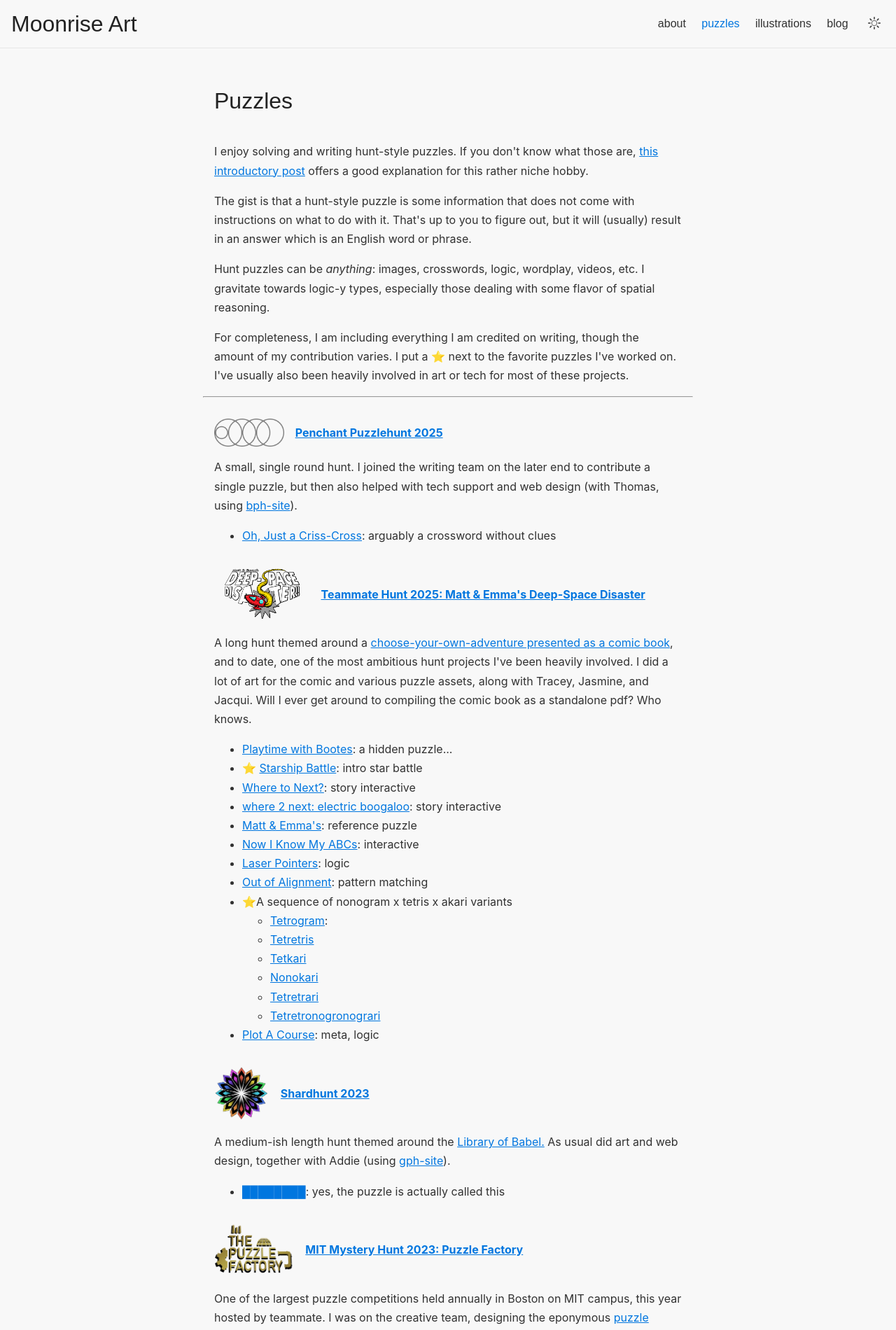
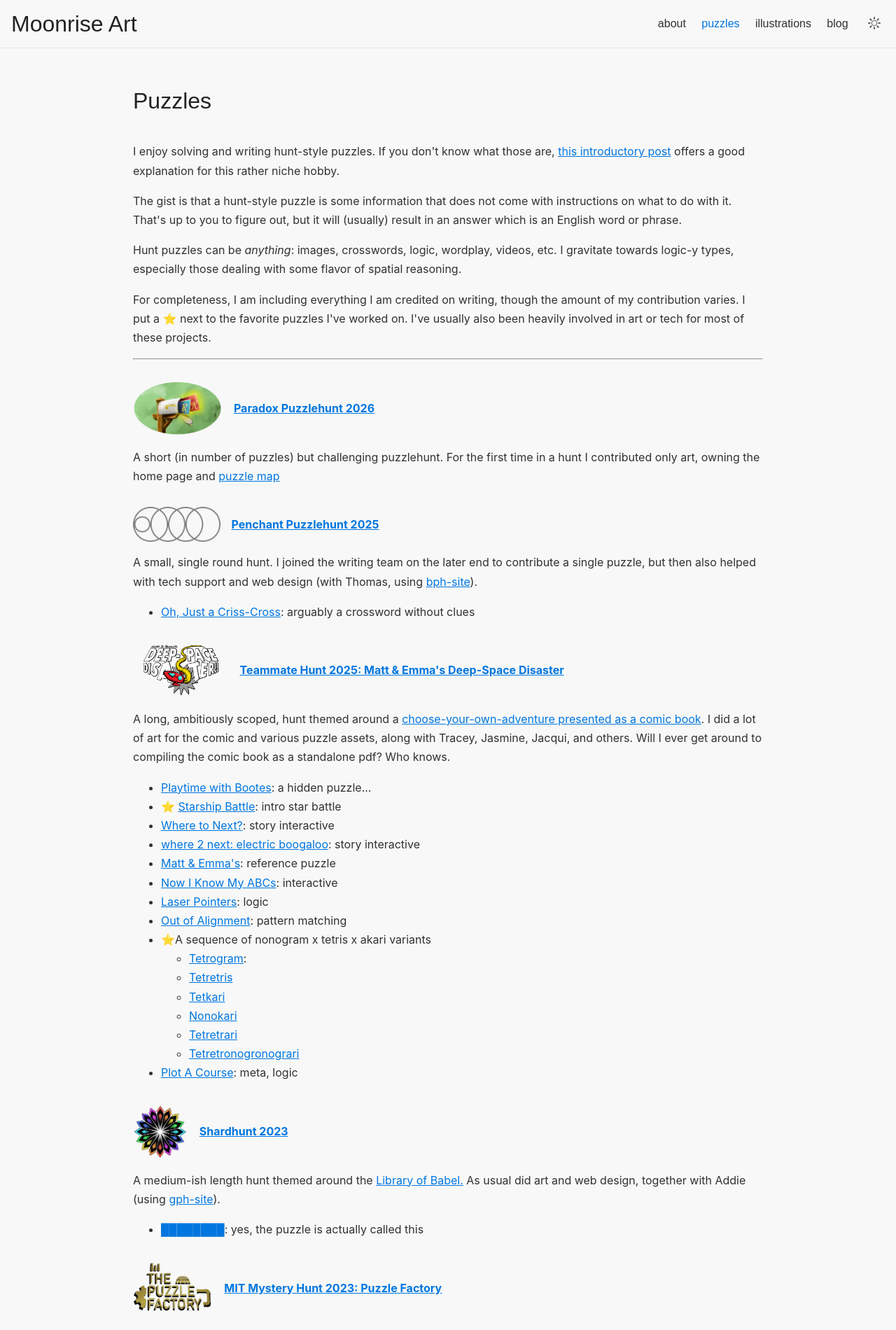
Before and after one commit to ovinogra/ovinogra.github.io, a Jekyll site: the page built from _pages/puzzles.md, in a window 1280 px wide. Shown: the top 1900 px of the page at 70% size. Built offline with Jekyll 4.4.1, drawn with Linux system fonts in a browser that asks for light colours; some web fonts are replaced; some of the changed text lies outside the part shown.

Commit message:
add paradox

```diff
--- a/_pages/puzzles.md
+++ b/_pages/puzzles.md
@@ -10,14 +10,22 @@ permalink: /puzzles/
   <p>The gist is that a hunt-style puzzle is some information that does not come with instructions on what to do with it. That's up to you to figure out, but it will (usually) result in an answer which is an English word or phrase.</p>
   <p>Hunt puzzles can be <em>anything</em>: images, crosswords, logic, wordplay, videos, etc. I gravitate towards logic-y types, especially those dealing with some flavor of spatial reasoning.</p>
   <p>For completeness, I am including everything I am credited on writing, though the amount of my contribution varies. I put a ⭐ next to the favorite puzzles I've worked on. I've usually also been heavily involved in art or tech for most of these projects.</p>
+<hr />
 </div>
 
-<hr />
+<p></p>
 
-<p></p>
 <div class="default-width">
   <div class="hunt-title-row">
-    <img src="/assets/img/puzzles/penchant.png" alt="Penchant puzzlehunt logo" height="40" />
+    <img src="/assets/img/puzzles/paradox2.png" alt="Paradox puzzlehunt 2 logo" height="80" />
+    <a href="https://paradoxpuzzlehunt.com/"><strong>Paradox Puzzlehunt 2026</strong></a>
+  </div>
+  <p>A short (in number of puzzles) but challenging puzzlehunt. For the first time in a hunt I contributed only art, owning the home page and <a href="https://paradoxpuzzlehunt.com/puzzles">puzzle map</a></p>
+</div>
+
+<div class="default-width">
+  <div class="hunt-title-row">
+    <img src="/assets/img/puzzles/penchant.png" alt="Penchant puzzlehunt logo" height="50" />
     <a href="https://penchantpuzzlehunt.com/"><strong>Penchant Puzzlehunt 2025</strong></a>
   </div>
   <p>A small, single round hunt. I joined the writing team on the later end to contribute a single puzzle, but then also helped with tech support and web design (with Thomas, using <a href="https://github.com/metaterminal/penchant-puzzlehunt">bph-site</a>). </p>
@@ -31,7 +39,7 @@ permalink: /puzzles/
     <img src="/assets/img/puzzles/teammate2.png" alt="Teammate Hunt logo" height="80" />
     <a href="https://2025.teammatehunt.com/"><strong>Teammate Hunt 2025: Matt & Emma's Deep-Space Disaster</strong></a>
   </div>
-  <p>A long hunt themed around a <a href="https://2025.teammatehunt.com/comic">choose-your-own-adventure presented as a comic book</a>, and to date, one of the most ambitious hunt projects I've been heavily involved. I did a lot of art for the comic and various puzzle assets, along with Tracey, Jasmine, and Jacqui. Will I ever get around to compiling the comic book as a standalone pdf? Who knows. </p>
+  <p>A long, ambitiously scoped, hunt themed around a <a href="https://2025.teammatehunt.com/comic">choose-your-own-adventure presented as a comic book</a>. I did a lot of art for the comic and various puzzle assets, along with Tracey, Jasmine, Jacqui, and others. Will I ever get around to compiling the comic book as a standalone pdf? Who knows. </p>
   <ul>
     <li><a href="https://2025.teammatehunt.com/">Playtime with Bootes</a>: a hidden puzzle...</li>
     <li>⭐ <a href="https://2025.teammatehunt.com/puzzles/starship-battle">Starship Battle</a>: intro star battle</li>
@@ -70,7 +78,7 @@ permalink: /puzzles/
     <img src="/assets/img/puzzles/mh23.png" alt="MIT Mystery Hunt logo" height="80" />
     <a href="https://puzzles.mit.edu/2023/"><strong>MIT Mystery Hunt 2023: Puzzle Factory</strong></a>
   </div>
-  <p>One of the largest puzzle competitions held annually in Boston on MIT campus, this year hosted by teammate. I was on the creative team, designing the eponymous <a href="https://puzzles.mit.edu/2023/puzzlefactory.place">puzzle</a> <a href="https://puzzles.mit.edu/2023/puzzlefactory.place/factory">factory</a> itself and the <a href="https://puzzles.mit.edu/2023/puzzlefactory.place/factory-floor/">factory floor</a> and <a href="https://puzzles.mit.edu/2023/puzzlefactory.place/office/">office</a> rounds.  </p>
+  <p>One of the largest puzzle competitions held annually in Boston on MIT campus, this year hosted by teammate. I was on the creative team, designing the <a href="https://puzzles.mit.edu/2023/puzzlefactory.place">puzzle</a> <a href="https://puzzles.mit.edu/2023/puzzlefactory.place/factory">factory</a> and the <a href="https://puzzles.mit.edu/2023/puzzlefactory.place/factory-floor/">factory floor</a> and <a href="https://puzzles.mit.edu/2023/puzzlefactory.place/office/">office</a> rounds. The factory floor round art was some of the most puzzle-constrained work I have done to date. </p>
   <ul>
     <li>⭐ <a href="https://puzzles.mit.edu/2023/interestingthings.museum/puzzles/bridge-building/">Bridge Building</a>: grid logic</li>
     <li><a href="https://puzzles.mit.edu/2023/interestingthings.museum/puzzles/formula-deluxe/">Formula Deluxe</a>: Math + mario kart</li>
@@ -94,7 +102,7 @@ permalink: /puzzles/
     <img src="/assets/img/puzzles/teammate1.png" alt="Teammate Hunt logo" height="80" />
     <a href="https://2021.teammatehunt.com/"><strong>Teammate Hunt 2021: Matt & Emma's Carnival Conundrum</strong></a>
   </div>
-  <p>A longer, challenging, hunt themed around the next of Matt & Emma's (teammates' mascots) misadventures. This hunt held a series of personal firsts for me in trying my hand at publishable raster art (some puzzle icons) and at writing more difficult puzzles.</p>
+  <p>A longer, challenging, hunt themed around the next of Matt & Emma's (mascots of teammate) adventures. This hunt held a series of personal firsts for me in contributing raster art (some puzzle icons) and in trying to write more difficult puzzles.</p>
   <ul>
     <li>⭐ <a href="https://2021.teammatehunt.com/puzzles/symbolic-table">Symbolic Table</a>: crossword without clues, arguably</li>
     <li><a href="https://2021.teammatehunt.com/puzzles/the-mystical-plaza">The Mystical Plaza</a>: meta, semantics</li>
--- a/assets/css/styles.css
+++ b/assets/css/styles.css
@@ -35,12 +35,6 @@ body {
     color 0.25s;
 }
 
-.hr {
-  /* display: block;
-  content: ""; */
-  margin-bottom: 1rem;
-}
-
 .site-width {
   width: min(100%, calc(100% - 2rem));
   margin: 0 auto;
@@ -48,7 +42,7 @@ body {
 
 .default-width {
   display: block;
-  width: min(700px, calc(100% - 2rem));
+  width: min(900px, calc(100% - 2rem));
   margin: 0 auto;
 }
 
@@ -114,7 +108,8 @@ body {
 }
 
 .page.default-width {
-  width: min(700px, calc(100% - 2rem));
+  /* width: min(700px, calc(100% - 2rem)); */
+  width: calc(100% - 2rem);
 }
 
 .page.full-width {
```
Also changed, not shown: other parts of _pages/puzzles.md (+3 -3 lines), assets/img/puzzles/paradox2.png (added).
